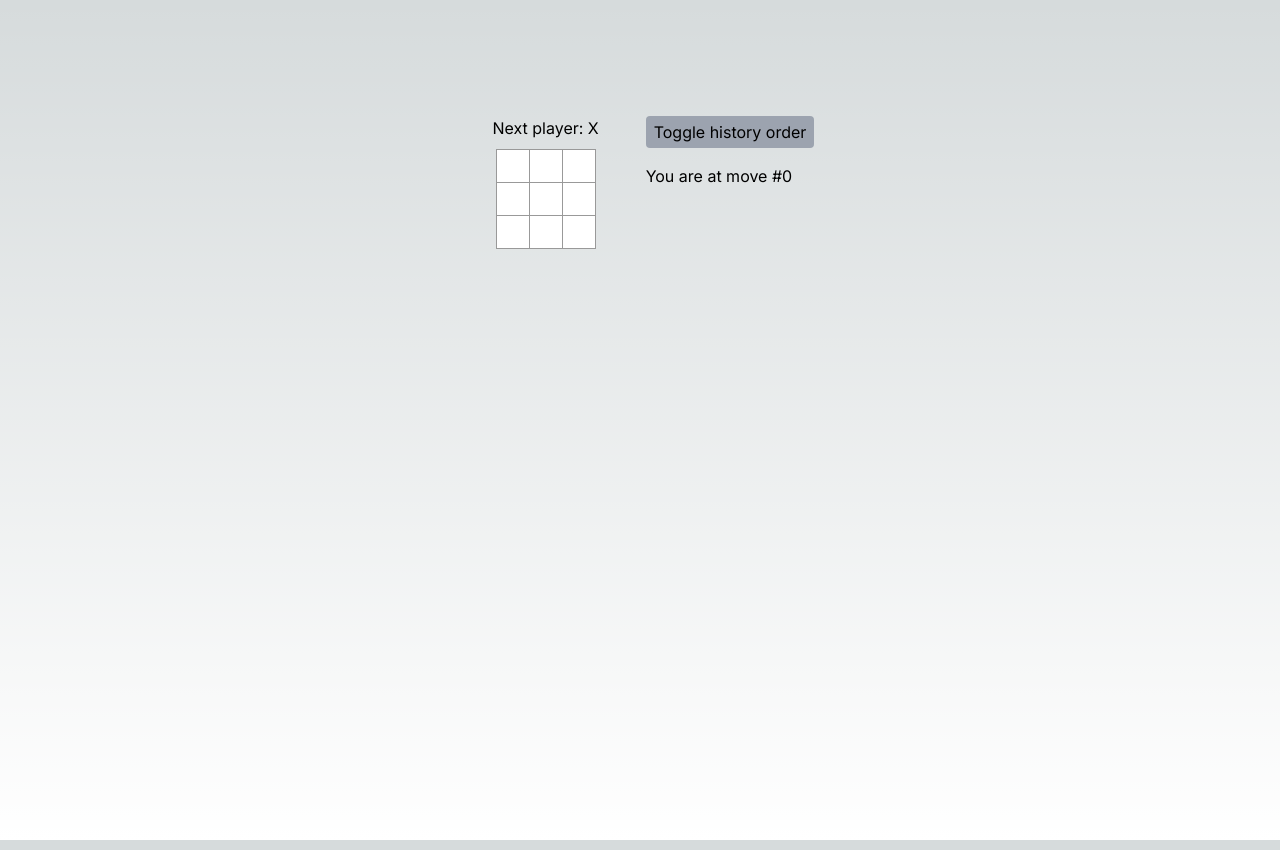
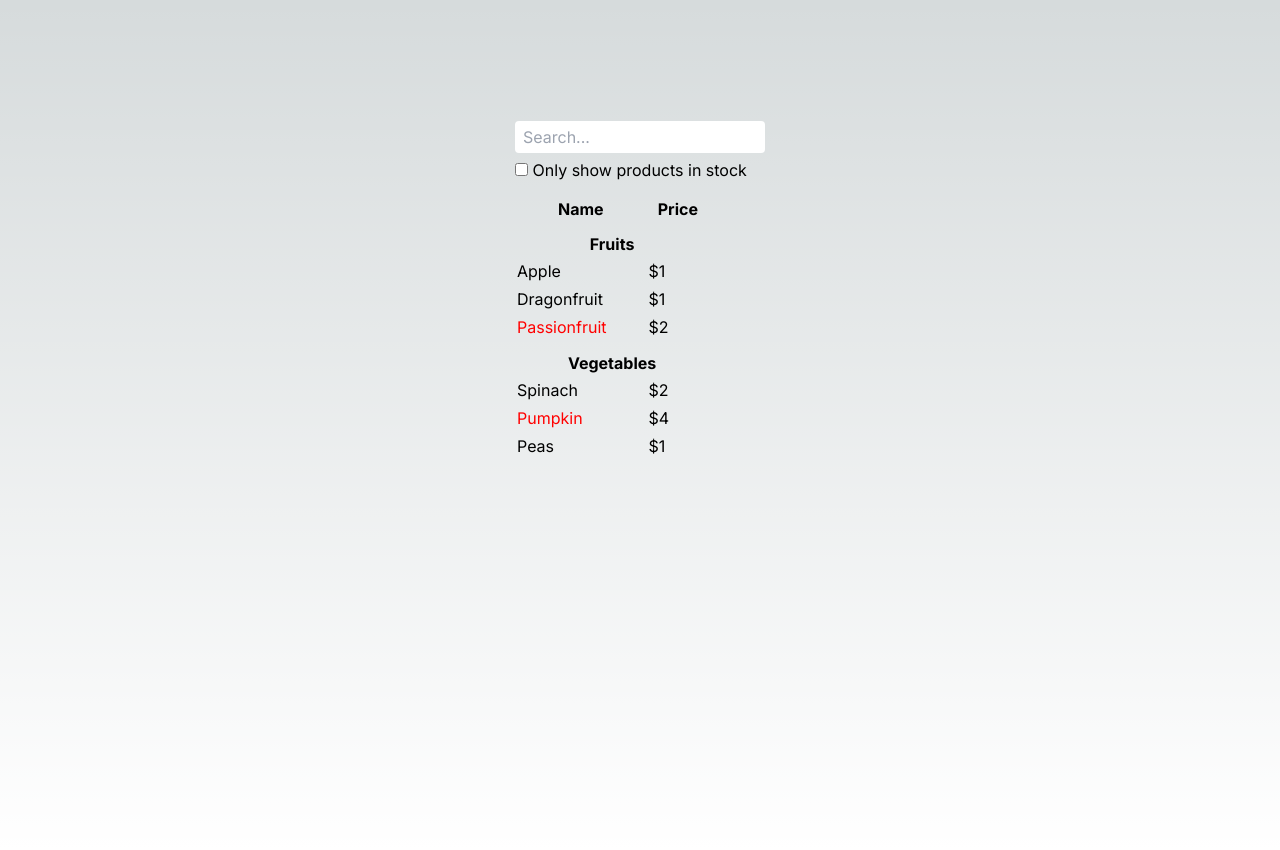
Before and after one commit to ArjanKamphuis/reactdevsite, a Next.js app: page / in a window 1280 px wide. Built offline with nearby package versions, Linux system fonts and the light colour scheme.

Commit message:
Thinking in React (ProductsTable)

```diff
--- /dev/null
+++ b/src/app/filterable-prouct-table/app.tsx
@@ -0,0 +1,109 @@
+'use client';
+
+import { ChangeEvent, useState } from 'react';
+import './styles.css';
+
+type ProductType = {
+    category: string;
+    price: string;
+    stocked: boolean;
+    name: string;
+};
+
+interface SearchBarProps {
+    filterText: string;
+    inStockOnly: boolean;
+    onFilterTextChange: (setFilterText: string) => void;
+    onInStockOnlyChange: (setInStockOnly: boolean) => void;
+}
+
+interface ProductTableProps {
+    products: Array<ProductType>;
+    filterText: string;
+    inStockOnly: boolean;
+}
+
+function ProductCategoryRow({ category }: { category: string }): JSX.Element {
+    return (
+        <tr>
+            <th colSpan={2}>
+                {category}
+            </th>
+        </tr>
+    );
+}
+
+function ProductRow({ product }: { product: ProductType }): JSX.Element {
+    const name: string | JSX.Element = product.stocked ? product.name : <span style={{ color: 'red' }}>{product.name}</span>;
+    return (
+        <tr>
+            <td>{name}</td>
+            <td>{product.price}</td>
+        </tr>
+    );
+}
+
+function ProductTable({ products, filterText, inStockOnly }: ProductTableProps): JSX.Element {
+    const rows: Array<JSX.Element> = [];
+    let lastCategory: string | null = null;
+
+    products.forEach((product: ProductType) => {
+        if (product.name.toLowerCase().indexOf(filterText.toLowerCase()) === -1 || (inStockOnly && !product.stocked)) return;
+        if (product.category != lastCategory) {
+            rows.push(<ProductCategoryRow category={product.category} key={product.category} />);
+        }
+        rows.push(<ProductRow product={product} key={product.name} />);
+        lastCategory = product.category;
+    });
+
+    return (
+        <table>
+            <thead>
+                <tr>
+                    <th>Name</th>
+                    <th>Price</th>
+                </tr>
+            </thead>
+            <tbody>{rows}</tbody>
+        </table>
+    );
+}
+
+function SearchBar({ filterText, inStockOnly, onFilterTextChange, onInStockOnlyChange }: SearchBarProps): JSX.Element {
+    return (
+        <form>
+            <input className='px-2 py-1 rounded' value={filterText} placeholder='Search...'
+                   onChange={(e: ChangeEvent<HTMLInputElement>) => onFilterTextChange(e.target.value)} />
+            <label>
+                <input type='checkbox' checked={inStockOnly} onChange={(e: ChangeEvent<HTMLInputElement>) => onInStockOnlyChange(e.target.checked)}/>
+                {' '}
+                Only show products in stock
+            </label>
+        </form>
+    );
+}
+
+function FilterableProductTable({ products }: { products: Array<ProductType> }): JSX.Element {
+    const [filterText, setFilterText] = useState<string>('');
+    const [inStockOnly, setInStockOnly] = useState<boolean>(false);
+
+    return (
+        <div>
+            <SearchBar filterText={filterText} inStockOnly={inStockOnly} onFilterTextChange={setFilterText} onInStockOnlyChange={setInStockOnly} />
+            <ProductTable products={products} filterText={filterText} inStockOnly={inStockOnly} />
+        </div>
+    );
+}
+
+const PRODUCTS: Array<ProductType> = [
+    { category: "Fruits", price: "$1", stocked: true, name: "Apple" },
+    { category: "Fruits", price: "$1", stocked: true, name: "Dragonfruit" },
+    { category: "Fruits", price: "$2", stocked: false, name: "Passionfruit" },
+    { category: "Vegetables", price: "$2", stocked: true, name: "Spinach" },
+    { category: "Vegetables", price: "$4", stocked: false, name: "Pumpkin" },
+    { category: "Vegetables", price: "$1", stocked: true, name: "Peas" }
+];
+
+export default function App(): JSX.Element {
+    return <FilterableProductTable products={PRODUCTS} />
+}
--- /dev/null
+++ b/src/app/filterable-prouct-table/styles.css
@@ -0,0 +1,63 @@
+* {
+    box-sizing: border-box;
+  }
+
+  body {
+    font-family: sans-serif;
+    margin: 20px;
+    padding: 0;
+  }
+
+  h1 {
+    margin-top: 0;
+    font-size: 22px;
+  }
+
+  h2 {
+    margin-top: 0;
+    font-size: 20px;
+  }
+
+  h3 {
+    margin-top: 0;
+    font-size: 18px;
+  }
+
+  h4 {
+    margin-top: 0;
+    font-size: 16px;
+  }
+
+  h5 {
+    margin-top: 0;
+    font-size: 14px;
+  }
+
+  h6 {
+    margin-top: 0;
+    font-size: 12px;
+  }
+
+  code {
+    font-size: 1.2em;
+  }
+
+  ul {
+    padding-inline-start: 20px;
+  }
+
+  body {
+    padding: 5px
+  }
+  label {
+    display: block;
+    margin-top: 5px;
+    margin-bottom: 5px;
+  }
+  th {
+    padding-top: 10px;
+  }
+  td {
+    padding: 2px;
+    padding-right: 40px;
+  }
--- a/src/app/page.tsx
+++ b/src/app/page.tsx
@@ -1,4 +1,5 @@
-import App from './tic-tac-toe/app';
+// import App from './tic-tac-toe/app';
+import App from './filterable-prouct-table/app';
 
 export default function Home() {
   return (
```
